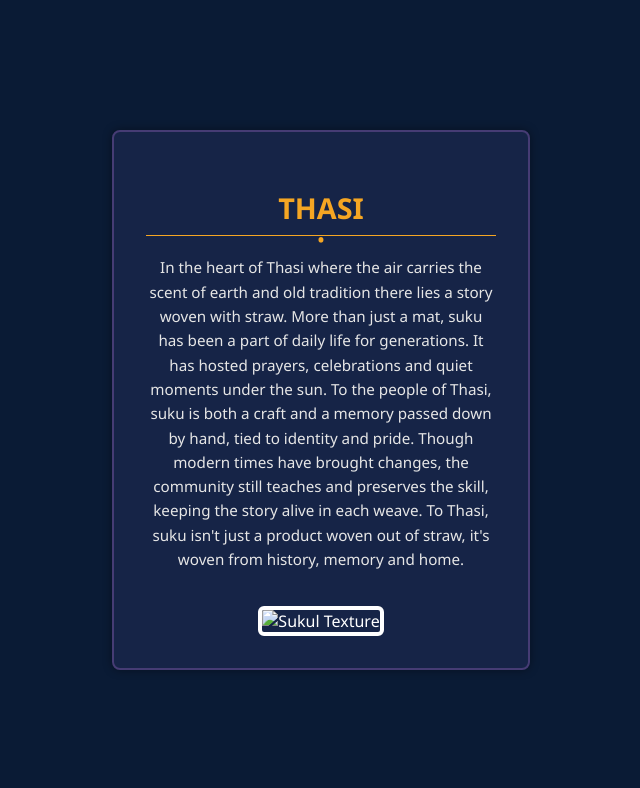
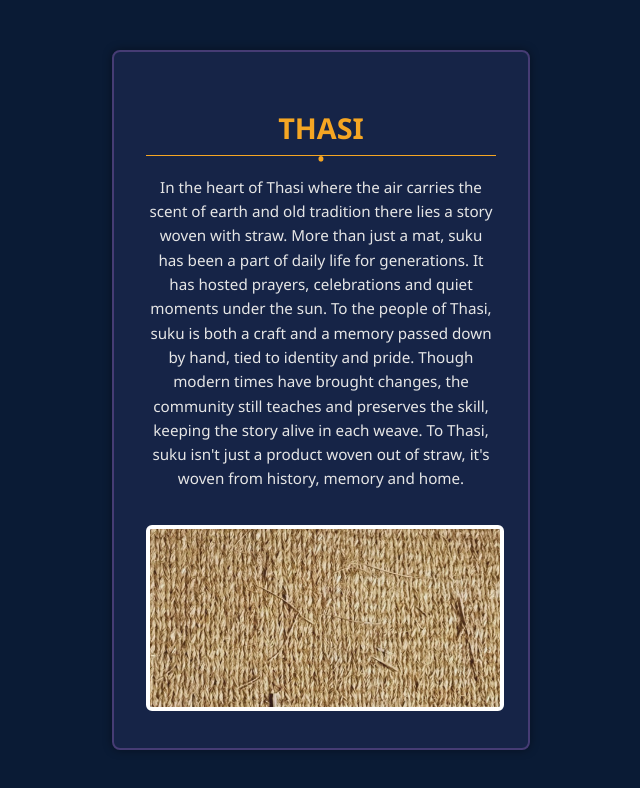
Before and after one commit to YubikNakarmi/YubikNakarmi.github.io, a plain HTML site: page index.html in a window 1280 px wide. Shown: the whole page, without its empty margins (319-959 px from the left). Drawn offline with Linux system fonts and the light colour scheme.

Commit message:
Update index.html

```diff
--- a/index.html
+++ b/index.html
@@ -72,7 +72,7 @@
       In the heart of Thasi where the air carries the scent of earth and old tradition there lies a story woven with straw. More than just a mat, suku has been a part of daily life for generations. It has hosted prayers, celebrations and quiet moments under the sun.
       To the people of Thasi, suku is both a craft and a memory passed down by hand, tied to identity and pride. Though modern times have brought changes, the community still teaches and preserves the skill, keeping the story alive in each weave. To Thasi, suku isn't just a product woven out of straw, it's woven from history, memory and home.
     </p>
-    <img src="file-YGQG3BTLdxeRwsiGfnZqrx" alt="Sukul Texture">
+    <img src="508120314_1228826355404201_9167176858921125514_n.png" alt="Sukul Texture">
   </div>
 
 </body>
```
